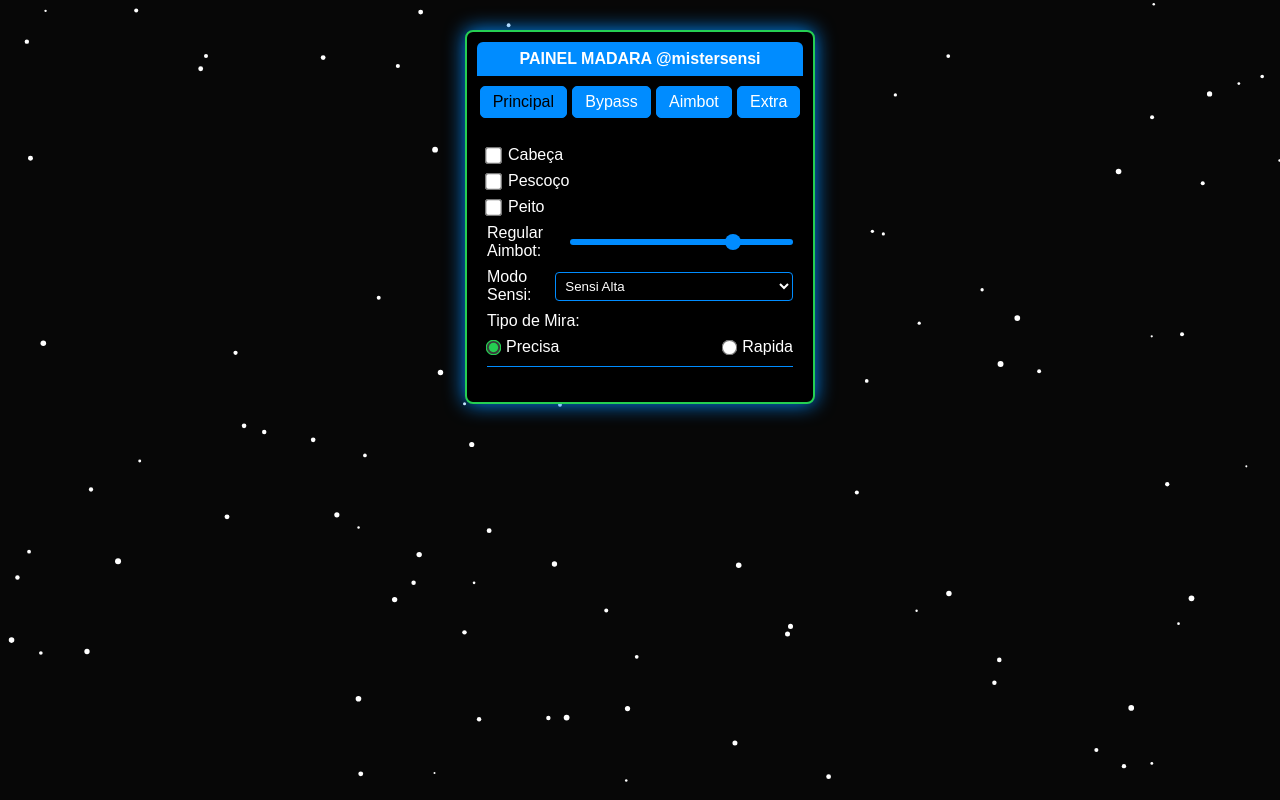
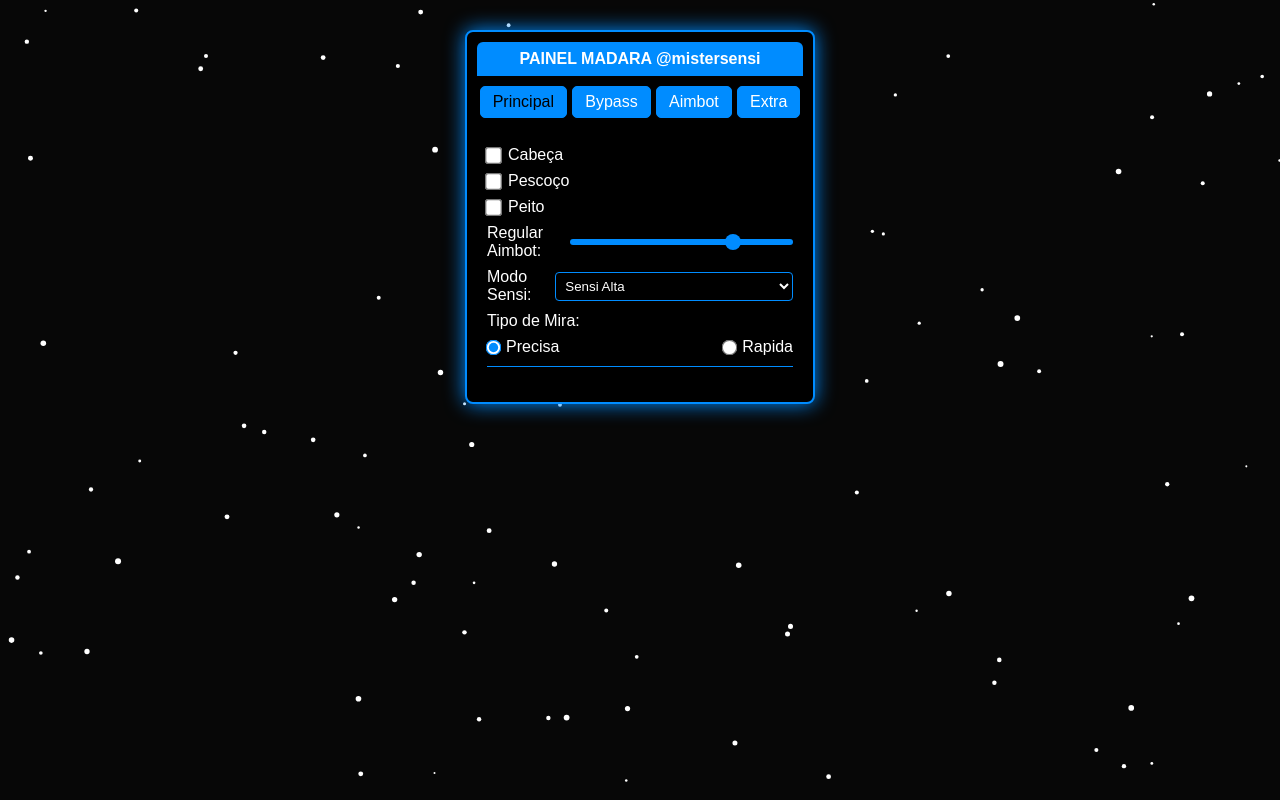
Before and after one commit to barbozastoreloja-ai/MISTERSENSI, a plain HTML site: page index.html in a window 1280 px wide. Drawn offline with Linux system fonts and the light colour scheme.

Commit message:
Update index.html

```diff
--- a/index.html
+++ b/index.html
@@ -14,7 +14,7 @@
     .panel {
       width: 350px;
       background-color: #000000;
-      border: 2px solid #25cf52;
+      border: 2px solid #008cff;
       border-radius: 8px;
       margin: 30px auto;
       padding: 10px;
@@ -98,7 +98,7 @@
     }
     .radio-group input[type="radio"] {
       margin-right: 6px;
-      accent-color: #25cf52;
+      accent-color: #008cff;
       transform: scale(1.2);
     }
 
@@ -331,7 +331,7 @@
       successMessage.style.top = '50px';
       successMessage.style.left = '50%';
       successMessage.style.transform = 'translateX(-50%)';
-      successMessage.style.backgroundColor = '#25cf52';
+      successMessage.style.backgroundColor = '#008cff';
       successMessage.style.color = '#000';
       successMessage.style.padding = '10px 20px';
       successMessage.style.borderRadius = '5px';
```
